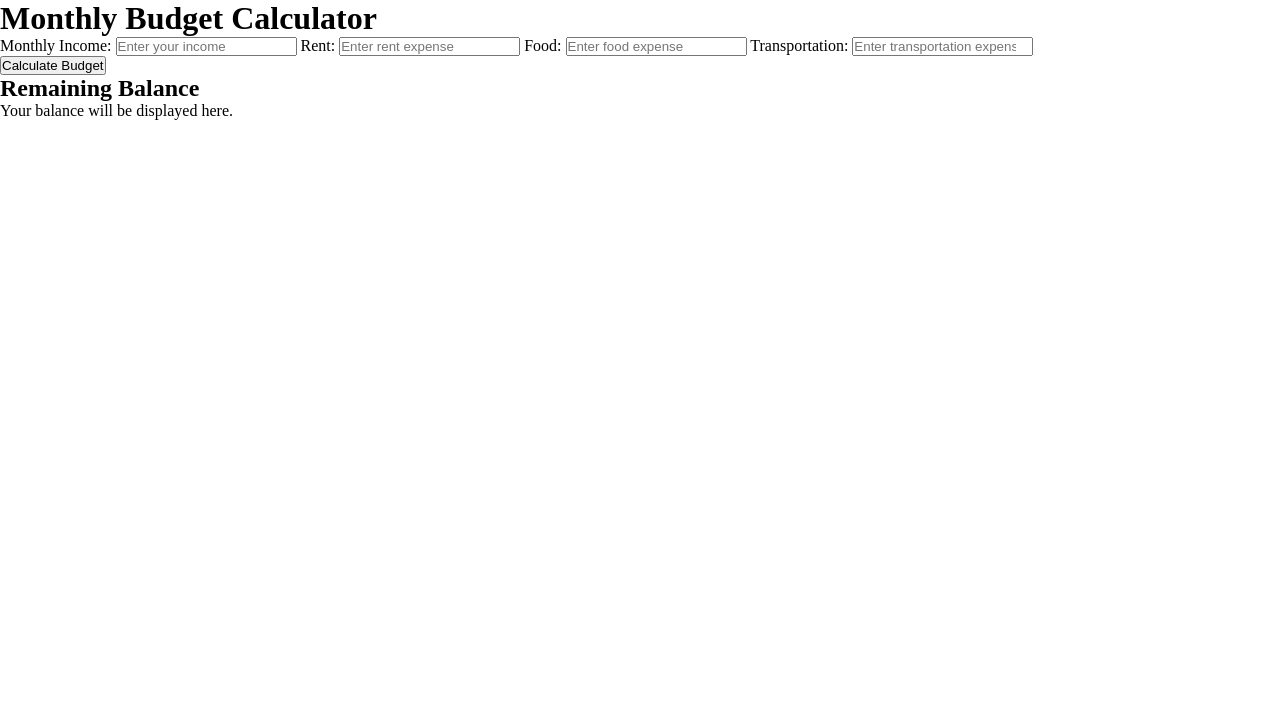
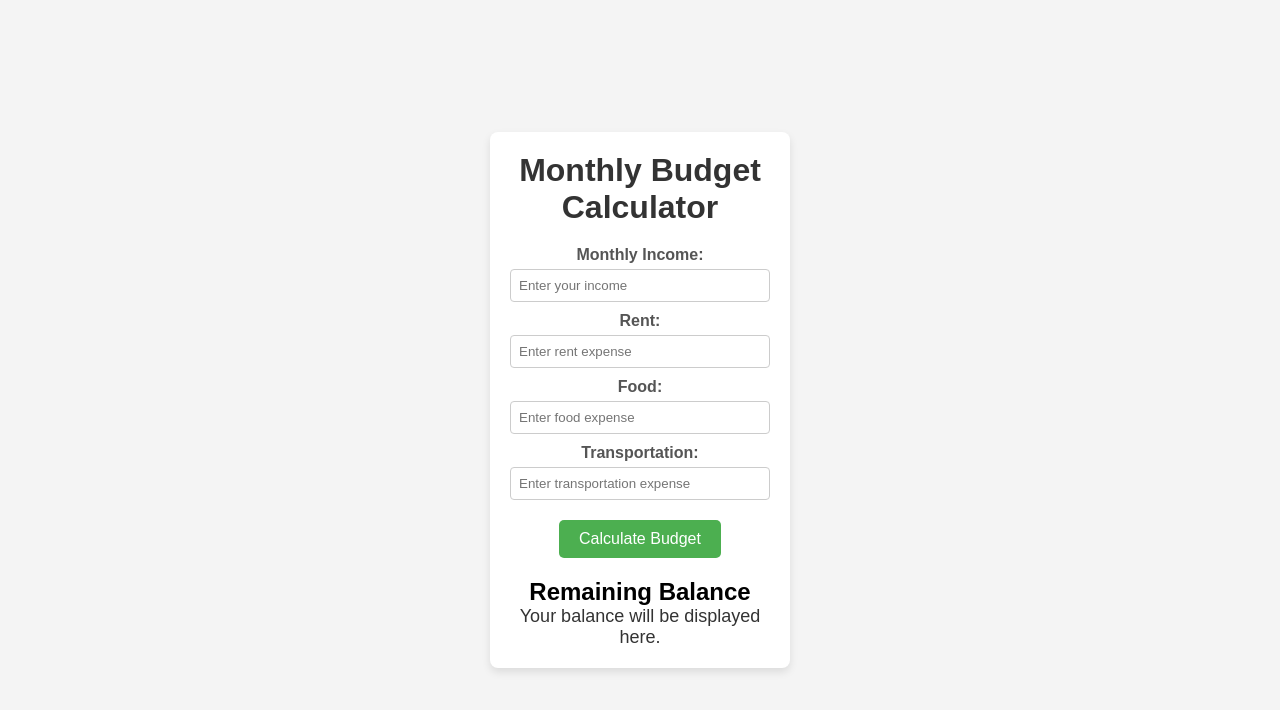
Before and after one commit to NitinBhatta/budget-tracker-, a plain HTML site: page index.html in a window 1280 px wide. Drawn offline with Linux system fonts and the light colour scheme.

Commit message:
"css code"

```diff
--- a/style.css
+++ b/style.css
@@ -4,3 +4,71 @@
   padding: 0;
   box-sizing: border-box;
 }
+body {
+  font-family: Arial, sans-serif;
+  background-color: #f4f4f4;
+  display: flex;
+  justify-content: center;
+  align-items: center;
+  height: 100vh;
+}
+
+.container {
+  background-color: #fff;
+  padding: 20px;
+  border-radius: 8px;
+  box-shadow: 0 4px 8px rgba(0, 0, 0, 0.1);
+  width: 300px;
+  text-align: center;
+}
+
+h1 {
+  color: #333;
+  margin-bottom: 20px;
+}
+
+.input-section {
+  margin-bottom: 20px;
+}
+
+label {
+  display: block;
+  font-weight: bold;
+  color: #555;
+  margin-top: 10px;
+}
+
+.input-field {
+  width: 100%;
+  padding: 8px;
+  margin-top: 5px;
+  border-radius: 4px;
+  border: 1px solid #ccc;
+}
+
+.button-container {
+  margin: 20px 0;
+}
+
+.button {
+  padding: 10px 20px;
+  font-size: 16px;
+  color: #fff;
+  background-color: #4caf50;
+  border: none;
+  border-radius: 5px;
+  cursor: pointer;
+}
+
+.button:hover {
+  background-color: #45a049;
+}
+
+.output-section {
+  margin-top: 20px;
+}
+
+.balance-display {
+  font-size: 18px;
+  color: #333;
+}
```
